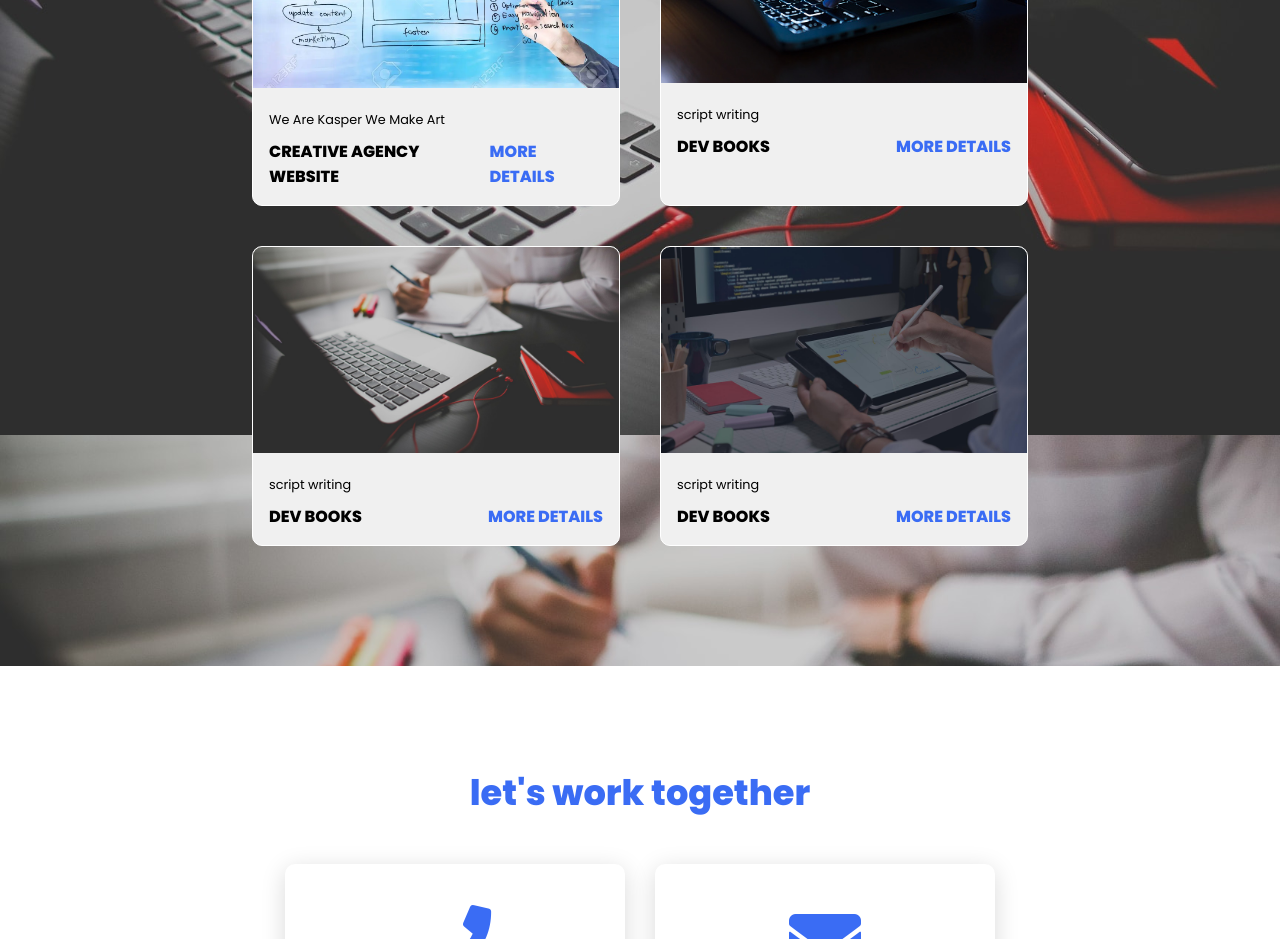
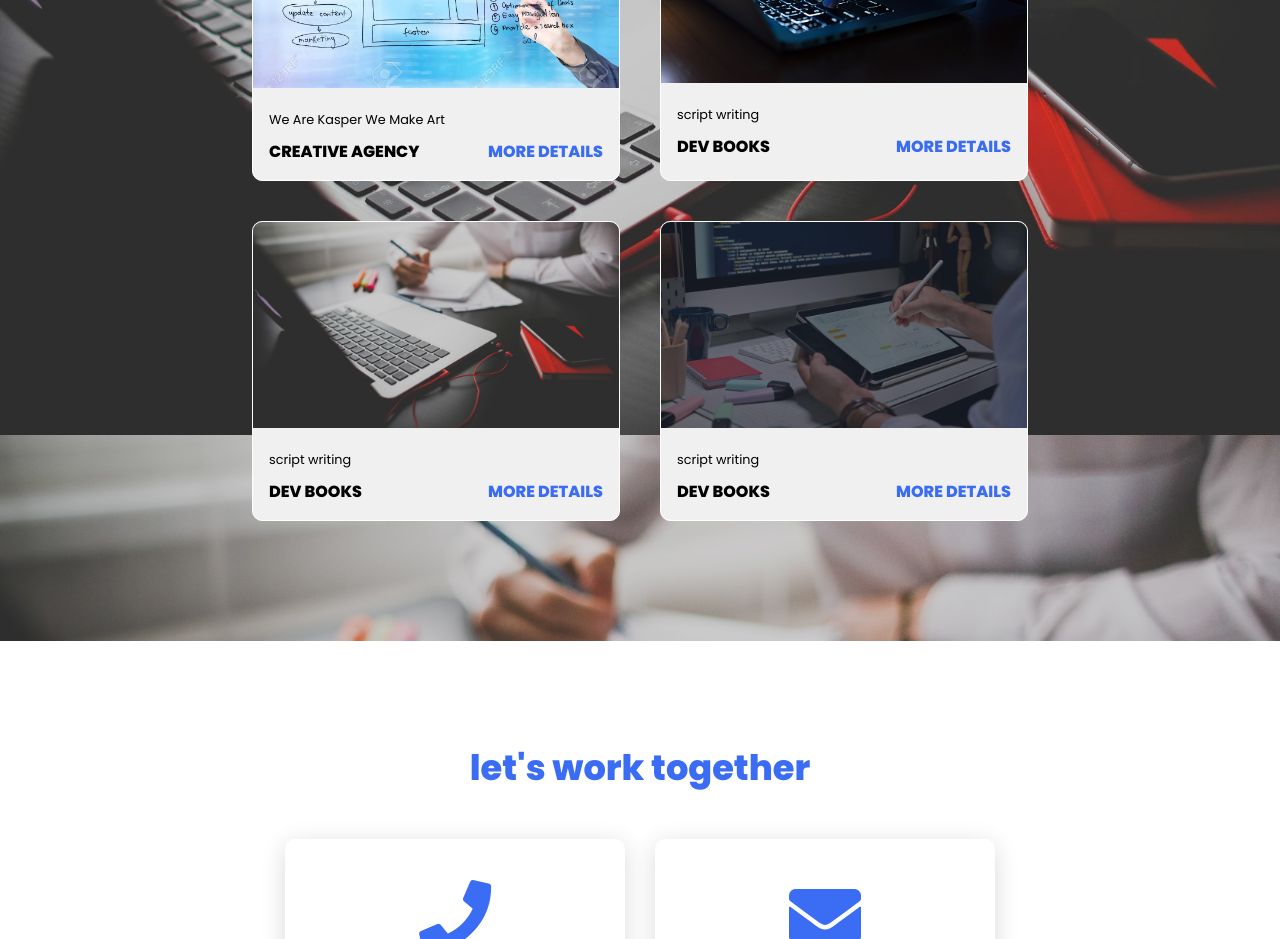
Before and after one commit to a-basuony/portfolio, a plain HTML site: page index.html in a window 1280 px wide. Shown: the part 2340-3279 px from the top of the page. Drawn offline with Linux system fonts and the light colour scheme.

Commit message:
Update index.html

```diff
--- a/index.html
+++ b/index.html
@@ -76,7 +76,7 @@
                 <div class="project-info">
                     <p class="project-category">We Are Kasper We Make Art</p>
                     <strong class="project-title">
-                        <span>creative agency website</span>
+                        <span>creative agency</span>
                         <a href="https://a-basuony.github.io/html-and-css-templete-two/" target="-blanck" class="more-details">more details</a>
                     </strong>
                 </div>
```
